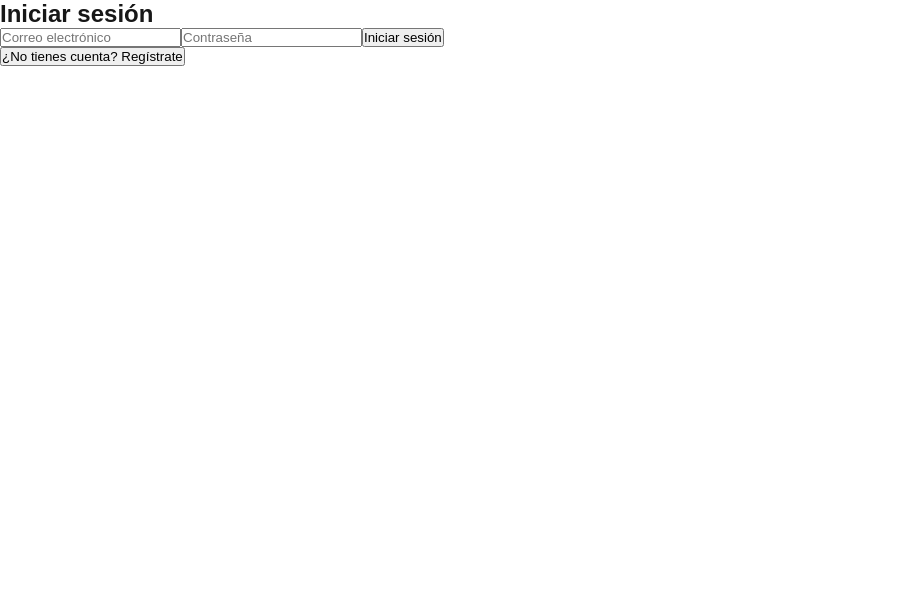
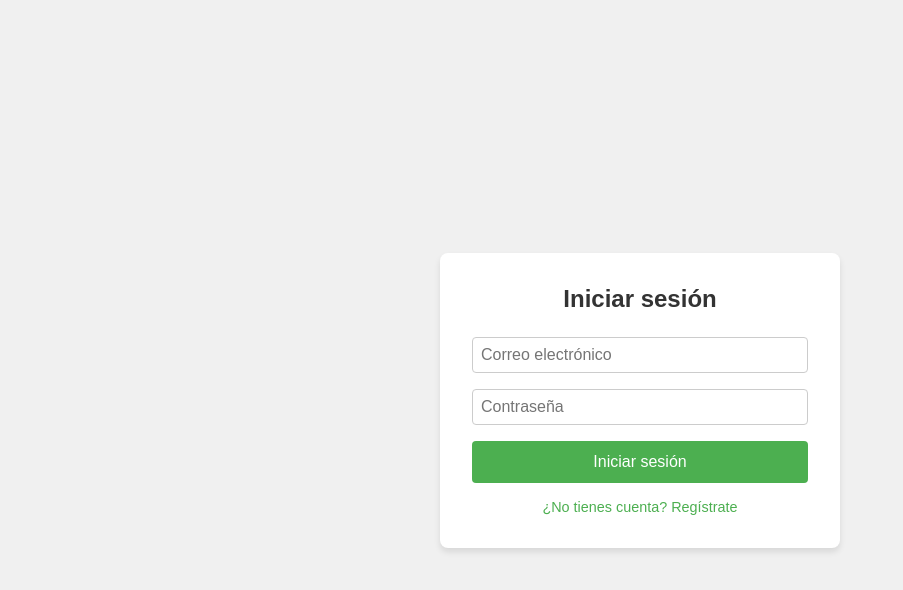
Before and after one commit to Jaro1112/Juego_Cartas_Front, a Next.js app: page / in a window 1280 px wide. Shown: the top 590 px of the page, without its empty margins (0-903 px from the left). Built offline with nearby package versions, Linux system fonts and the light colour scheme; no server answers.

Commit message:
estilos del register

```diff
--- a/src/components/LoginRegister.tsx
+++ b/src/components/LoginRegister.tsx
@@ -1,5 +1,6 @@
 import React, { useState } from 'react';
 import { registrarUsuario, login } from '../api/usuarioApi';
+import styles from '../styles/LoginRegister.module.css';
 
 interface Usuario {
   id: number;
@@ -33,15 +34,16 @@ const LoginRegister: React.FC<LoginRegisterProps> = ({ onLogin }) => {
       if (error instanceof Error) {
         setError(error.message);
       } else {
-        setError('An unknown error occurred');
+        setError('Ha ocurrido un error desconocido');
       }
     }
   };
 
   return (
-    <div>
-      <h2>{isLogin ? 'Iniciar sesión' : 'Registrarse'}</h2>
-      <form onSubmit={handleSubmit}>
+    <div className={styles.container}>
+      <div className={styles.formContainer}>
+        <h2 className={styles.title}>{isLogin ? 'Iniciar sesión' : 'Registrarse'}</h2>
+        <form onSubmit={handleSubmit} className={styles.form}>
           {!isLogin && (
             <input
               type="text"
@@ -49,6 +51,7 @@ const LoginRegister: React.FC<LoginRegisterProps> = ({ onLogin }) => {
               value={username}
               onChange={(e) => setUsername(e.target.value)}
               required
+              className={styles.input}
             />
           )}
           <input
@@ -57,6 +60,7 @@ const LoginRegister: React.FC<LoginRegisterProps> = ({ onLogin }) => {
             value={email}
             onChange={(e) => setEmail(e.target.value)}
             required
+            className={styles.input}
           />
           <input
             type="password"
@@ -64,13 +68,17 @@ const LoginRegister: React.FC<LoginRegisterProps> = ({ onLogin }) => {
             value={password}
             onChange={(e) => setPassword(e.target.value)}
             required
+            className={styles.input}
           />
-        <button type="submit">{isLogin ? 'Iniciar sesión' : 'Registrarse'}</button>
+          <button type="submit" className={styles.button}>
+            {isLogin ? 'Iniciar sesión' : 'Registrarse'}
+          </button>
         </form>
-      {error && <p>{error}</p>}
-      <button onClick={() => setIsLogin(!isLogin)}>
+        {error && <p className={styles.error}>{error}</p>}
+        <button onClick={() => setIsLogin(!isLogin)} className={styles.switchButton}>
           {isLogin ? '¿No tienes cuenta? Regístrate' : '¿Ya tienes cuenta? Inicia sesión'}
         </button>
+      </div>
     </div>
   );
 };
--- /dev/null
+++ b/src/styles/LoginRegister.module.css
@@ -0,0 +1,71 @@
+.container {
+    display: flex;
+    justify-content: center;
+    align-items: center;
+    height: 100vh;
+    background-color: #f0f0f0;
+  }
+
+  .formContainer {
+    background-color: white;
+    padding: 2rem;
+    border-radius: 8px;
+    box-shadow: 0 4px 6px rgba(0, 0, 0, 0.1);
+    width: 100%;
+    max-width: 400px;
+  }
+
+  .title {
+    text-align: center;
+    color: #333;
+    margin-bottom: 1.5rem;
+  }
+
+  .form {
+    display: flex;
+    flex-direction: column;
+  }
+
+  .input {
+    margin-bottom: 1rem;
+    padding: 0.5rem;
+    border: 1px solid #ccc;
+    border-radius: 4px;
+    font-size: 1rem;
+  }
+
+  .button {
+    background-color: #4CAF50;
+    color: white;
+    padding: 0.75rem;
+    border: none;
+    border-radius: 4px;
+    font-size: 1rem;
+    cursor: pointer;
+    transition: background-color 0.3s;
+  }
+
+  .button:hover {
+    background-color: #45a049;
+  }
+
+  .error {
+    color: #ff0000;
+    text-align: center;
+    margin-top: 1rem;
+  }
+
+  .switchButton {
+    background: none;
+    border: none;
+    color: #4CAF50;
+    cursor: pointer;
+    font-size: 0.9rem;
+    margin-top: 1rem;
+    text-align: center;
+    width: 100%;
+  }
+
+  .switchButton:hover {
+    text-decoration: underline;
+  }
```
Lines whose indentation alone changed are shown as unchanged.
